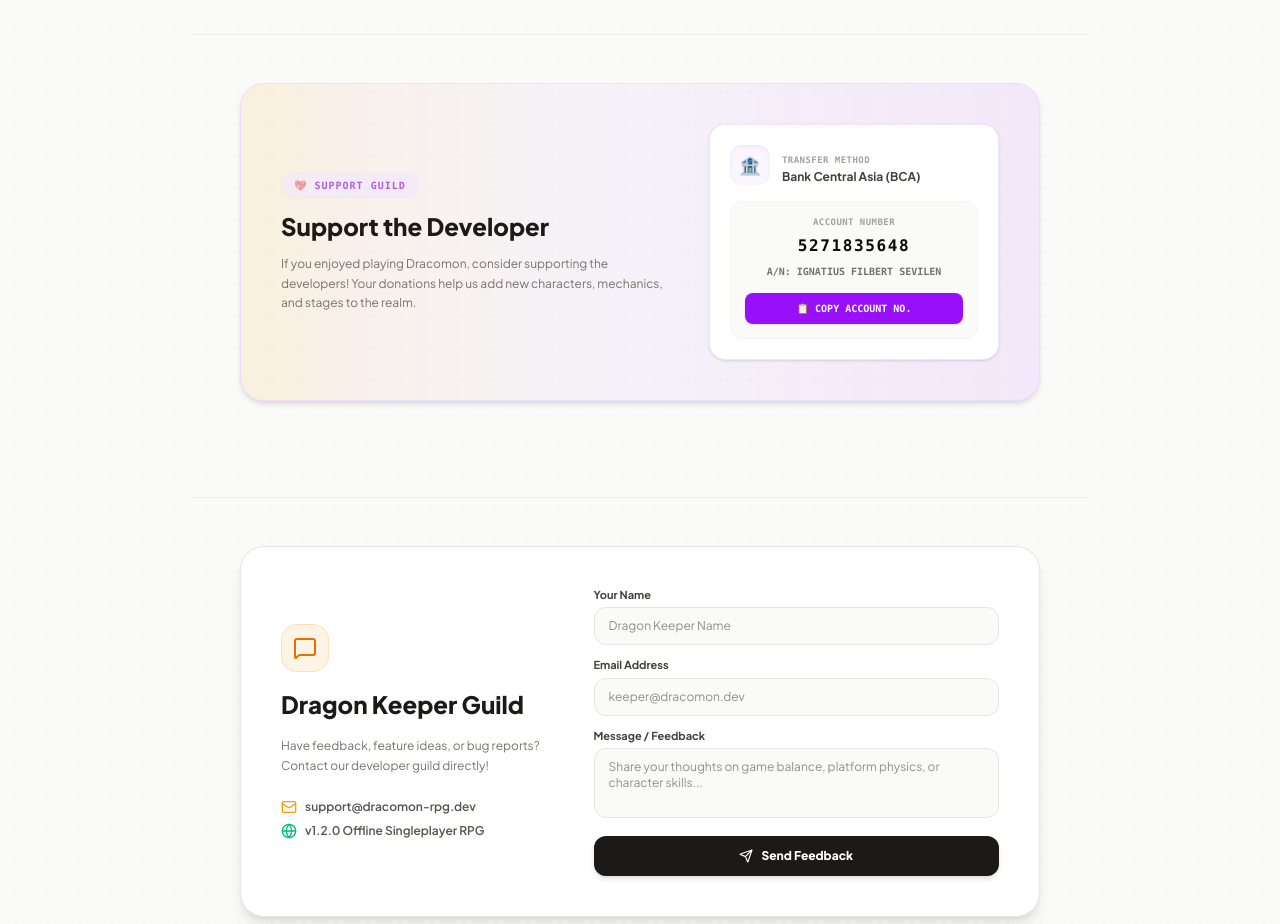
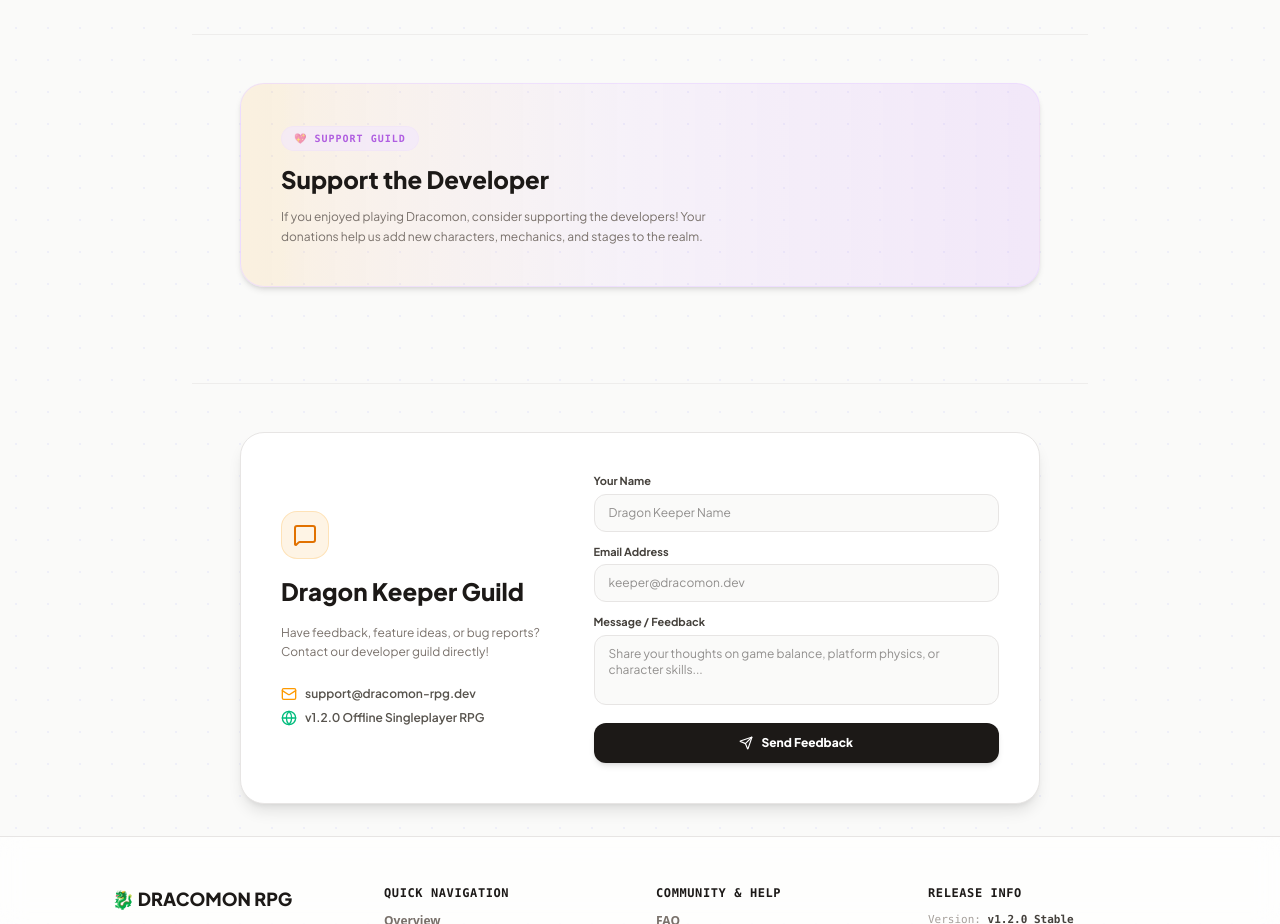
Before and after one commit to FilbertSevilen1/Dracomon, a Next.js app: page / in a window 1280 px wide. Shown: the part 4340-5264 px from the top of the page. Built offline with nearby package versions, Linux system fonts and the light colour scheme.

Commit message:
Update page.tsx

```diff
--- a/src/app/page.tsx
+++ b/src/app/page.tsx
@@ -1269,7 +1269,7 @@
                     </p>
                   </div>
 
-                  <div className="w-full md:w-auto min-w-[290px] bg-white border border-purple-200/60 rounded-2xl p-5 shadow-sm space-y-4">
+                  {/* <div className="w-full md:w-auto min-w-[290px] bg-white border border-purple-200/60 rounded-2xl p-5 shadow-sm space-y-4">
                     <div className="flex items-center gap-3">
                       <div className="w-10 h-10 rounded-xl bg-purple-50 flex items-center justify-center font-bold text-lg text-purple-600 shadow-inner">
                         🏦
@@ -1279,8 +1279,6 @@
                         <h4 className="font-bold text-xs text-stone-700">Bank Central Asia (BCA)</h4>
                       </div>
                     </div>
-
-                    {/* EDITABLE BANK ACCOUNT DETAILS */}
                     <div className="p-3.5 bg-stone-50 border border-stone-100 rounded-xl font-mono text-center relative">
                       <div className="text-stone-400 text-[9px] uppercase font-bold tracking-wider mb-1">Account Number</div>
                       <div className="text-stone-950 font-black text-base tracking-widest select-all">
@@ -1289,8 +1287,6 @@
                       <div className="text-stone-500 text-[10px] font-bold mt-1.5">
                         A/N: IGNATIUS FILBERT SEVILEN
                       </div>
-
-                      {/* Copy to Clipboard Trigger */}
                       <button
                         onClick={() => {
                           navigator.clipboard.writeText('5271835648');
@@ -1302,7 +1298,7 @@
                         📋 Copy Account No.
                       </button>
                     </div>
-                  </div>
+                  </div> */}
                 </div>
               </section>
 
```
